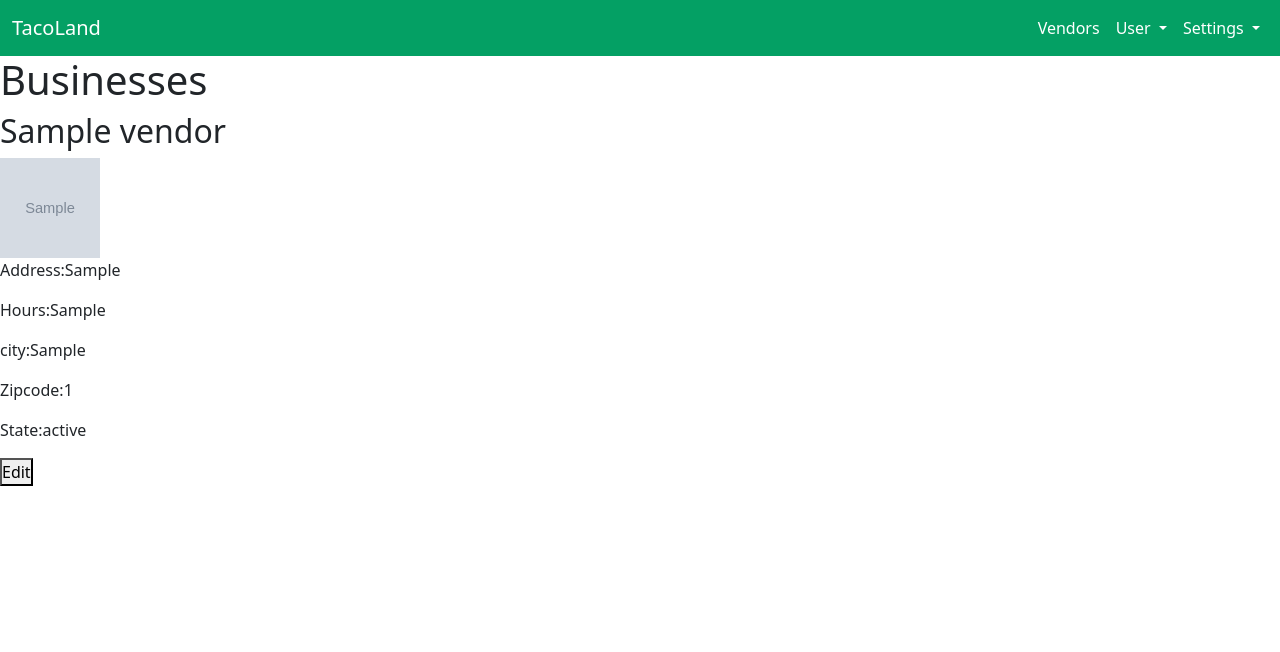
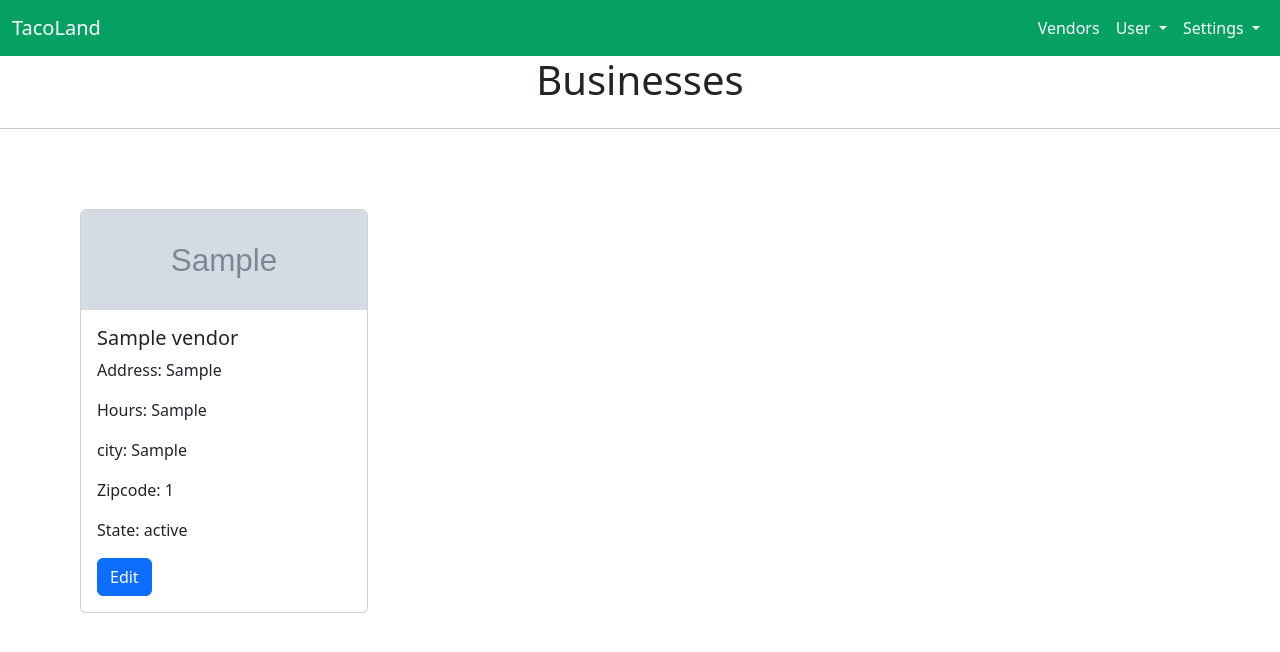
Before and after one commit to eric-ramos-garnica/TacoLand-project, a Flask app: page /vendorInfo in a window 1280 px wide. Shown: the top 652 px of the page. Run offline with Flask 2, Linux system fonts and the light colour scheme; the visitor is signed in with stand-in values (Sample User, id 1); tables that the repository leaves empty hold one stand-in row (values such as "Sample post"); grey boxes marked "Sample" are stand-in pictures.

Commit message:
settings business

```diff
--- a/static/css/index.css
+++ b/static/css/index.css
@@ -439,6 +439,23 @@ opacity: 1;
     font-size: 2.5rem;
 }
 
+/* business Settings */
+#container-title-settings{
+    display: flex;
+    flex-direction: row;
+    flex-wrap: wrap;
+    justify-content: center;
+    align-items: center;
+}
+#businesses-list{
+    display: flex;
+    flex-direction: row;
+    flex-wrap: wrap;
+    margin: 40px;
+}
+#container-business{
+    margin: 40px;
+}
 
 /* 1778 Oakland road apt22 */
 
--- a/templates/vendor_info_by_owner.html
+++ b/templates/vendor_info_by_owner.html
@@ -1,18 +1,25 @@
 {% extends 'base.html' %}
 {% block title %}Vendor businesses{% endblock %}
 {% block body %}
-  <h1>Businesses</h1>
+  <div id="container-title-settings">
+    <h1>Businesses</h1>
+  </div>
+  <hr>
   <ul id="businesses-list">
     {% for business in user_businesses%}
-    <li>
-        <h2>{{business.vendor_name}}</h2>
-        <img src="{{business.image}}" alt="business-image" class="business">
-        <p>Address:{{business.location}}</p>
-        <p>Hours:{{business.working_hours}}</p>
-        <p> city:{{business.city}} </p>
-        <p>Zipcode:{{business.zipcode}}</p>
-        <p>State:{{business.state}}</p>
-        <a href="/BusinessEdit/{{business.vendor_id}}"><button>Edit</button></a>
+    <li id="container-business">
+      <div class="card" style="width: 18rem;">
+        <img src="{{business.image}}" alt="business-image" class="business card-img-top">
+        <div class="card-body">
+          <h5 class="card-title">{{business.vendor_name}}</h5>
+            <p class="card-text">Address: {{business.location}}</p>
+            <p class="card-text">Hours: {{business.working_hours}}</p>
+            <p class="card-text"> city: {{business.city}} </p>
+            <p class="card-text">Zipcode: {{business.zipcode}}</p>
+            <p class="card-text">State: {{business.state}}</p>
+            <a href="/BusinessEdit/{{business.vendor_id}}" class="btn btn-primary">Edit</a>
+        </div>
+      </div>
     </li>
     {% endfor %}
     </ul>
```
